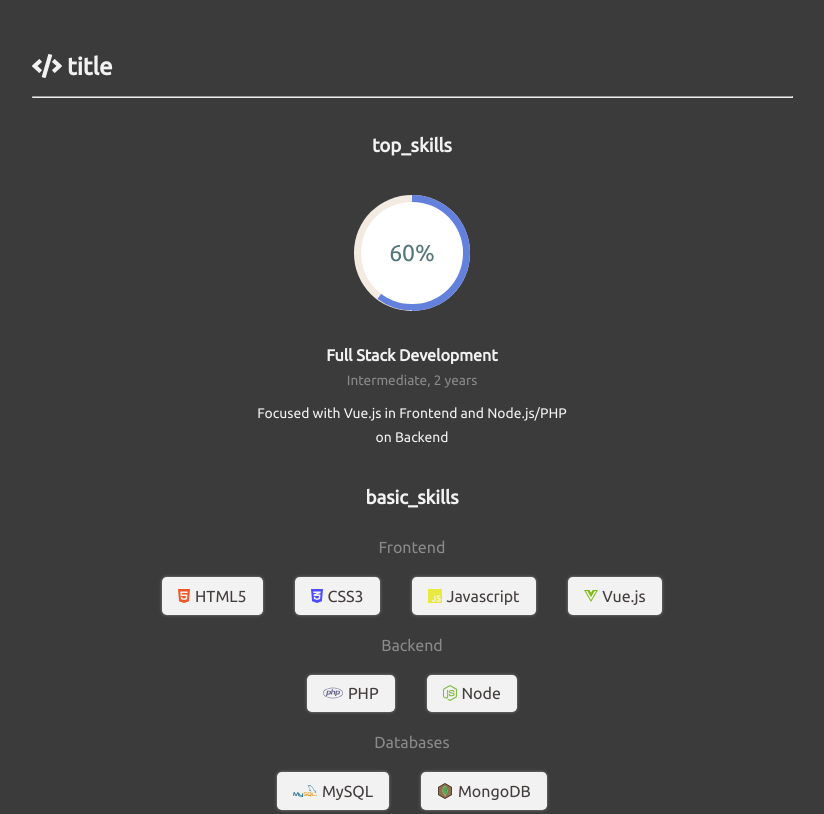
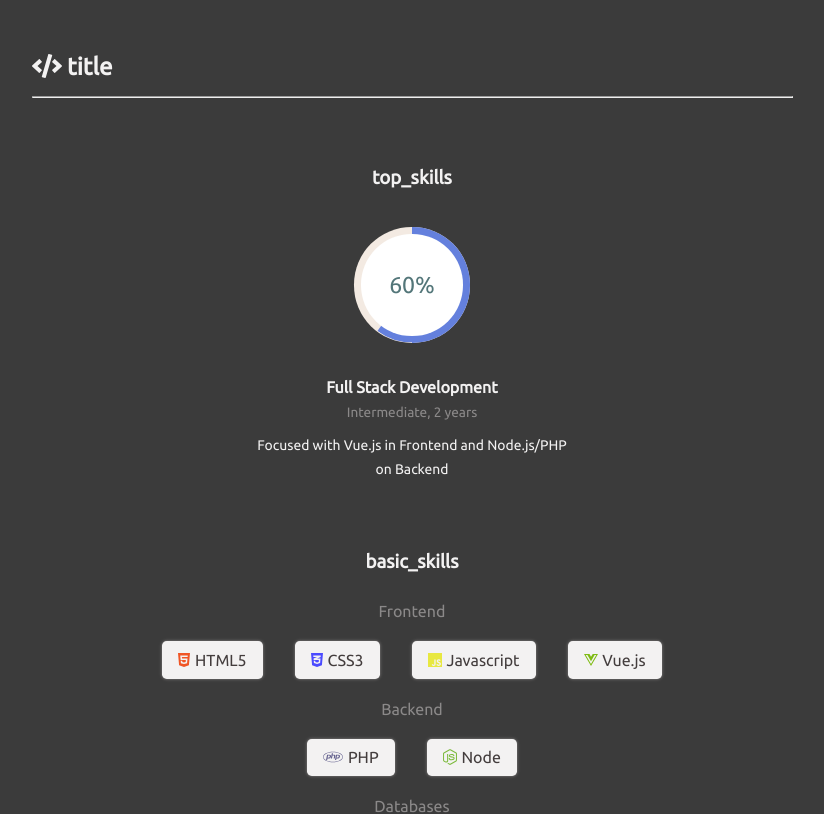
Before and after one commit to PedGarblue/budare.dev, a Vue app: page / in a window 1280 px wide. Shown: the part 1340-2154 px from the top of the page, without its empty margins (228-1052 px from the left). Built offline with nearby package versions, Linux system fonts and the light colour scheme.

Commit message:
Skills section components refactor

```diff
--- a/src/components/Skills.vue
+++ b/src/components/Skills.vue
@@ -6,19 +6,11 @@
         {{ t('title') }}
       </h2>
       <hr />
-      <div class="top-skills">
-        <h3>{{ t('top_skills') }}</h3>
-        <div class="flex">
-          <skills-main-item
-            v-for="skill in skills.top"
-            :key="skill.id"
-            :percentage="skill.percentage"
-            :title="skill.title[locale]"
-            :time="skill.time[locale]"
-            :desc="skill.desc[locale]"
-          />
-        </div>
-      </div>
+      <skills-list
+        :title="t('top_skills')"
+        :items="skills.top"
+        item-type="card"
+      />
       <skills-list :title="t('basic_skills')" :items="skills.misc" />
       <skills-list :title="t('languages')" :items="skills.languages" />
     </div>
@@ -26,7 +18,6 @@
 </template>
 
 <script>
-import SkillsMainItem from './SkillsMainItem';
 import SkillsList from './SkillsList';
 import skills from '@/data/skills';
 import { useI18n } from 'vue-i18n';
@@ -34,41 +25,29 @@
 export default {
   name: 'Skills',
   components: {
-    SkillsMainItem,
     SkillsList,
   },
   setup() {
-    const { t, locale } = useI18n({
+    const { t } = useI18n({
       inheritLocale: true,
       useScope: 'local',
     });
 
     return {
       t,
-      locale,
       skills,
     };
   },
 };
 </script>
 
-<style lang="scss" scoped>
-.top-skills {
-  text-align: center;
-  margin-top: $big;
-  margin-bottom: $big;
-  justify-content: center;
-}
-.misc-skills {
-  margin-top: $extra-big;
-}
-</style>
+<style lang="scss" scoped></style>
 
 <i18n>
 {
   "en": {
     "title": "Skills",
-    "top_skills": "Top Skills",
+    "top_skills": "Main Skills",
     "basic_skills": "Tecnologies",
     "languages": "Languages",
   },
--- a/src/components/SkillsList.vue
+++ b/src/components/SkillsList.vue
@@ -1,24 +1,32 @@
 <template>
   <div class="skillsList">
     <h3 v-if="title">{{ title }}</h3>
-    <div v-for="skillset in items" :key="skillset.id" class="flex skillset">
+    <div v-for="skillset in items" :key="skillset.id" class="skillset">
       <div class="skillset__name">{{ skillset.name }}</div>
-      <skills-list-item
-        v-for="skill in skillset.skills"
-        :key="skill.title"
-        :skill="skill"
-      />
+      <div class="skillset__items">
+        <component
+          :is="actualCardType"
+          v-for="skill in skillset.skills"
+          :key="skill.title"
+          :skill="skill"
+        />
+      </div>
     </div>
   </div>
 </template>
 
 <script>
-import SkillsListItem from './SkillsListItem';
+import SkillsListItemBasic from './SkillsListItemBasic';
+import SkillsListItemCard from './SkillsListItemCard';
+
+const CARD_ITEM = 'card';
+const BASIC_ITEM = 'basic';
 
 export default {
   name: 'SkillsList',
   components: {
-    SkillsListItem,
+    SkillsListItemBasic,
+    SkillsListItemCard,
   },
   props: {
     items: {
@@ -31,18 +39,34 @@
         return '';
       },
     },
+    itemType: {
+      type: String,
+      validate(value) {
+        return [CARD_ITEM, BASIC_ITEM].includes(value);
+      },
+      default() {
+        return BASIC_ITEM;
+      },
+    },
+  },
+  computed: {
+    actualCardType() {
+      return `skills-list-item-${this.itemType}`;
+    },
   },
 };
 </script>
 
 <style lang="scss" scoped>
 .skillsList {
+  margin-top: $extra-big;
+  margin-bottom: $extra-big;
   text-align: center;
-  margin-top: $big;
-  margin-bottom: $big;
   justify-content: center;
 }
 .skillset {
+  @include flex;
+
   justify-content: center;
 
   &__name {
@@ -50,5 +74,11 @@
     font-weight: lighter;
     color: $text-terciary;
   }
+
+  &__items {
+    @include flex;
+
+    justify-content: center;
+  }
 }
 </style>
--- a/src/components/SkillsListItem.vue
+++ b/src/components/SkillsListItemBasic.vue
@@ -1,16 +1,16 @@
 <template>
-  <span class="flex skill">
+  <span class="skill">
     <custom-icon
       v-if="skill.icon"
       :icon="skill.icon"
-      class="margin-right-s"
       :style="skill.style"
+      class="skill__icon"
     />
-    <span>{{ formattedTitle }}</span>
+    <span class="skill__title">{{ title }}</span>
     <a
       v-if="skill.certificate"
       :href="skill.certificate"
-      class="margin-left-s"
+      class="skill__certificate"
       rel="noopener noreferrer"
     >
       <custom-icon :icon="['fas', 'certificate']" />
@@ -33,7 +33,7 @@
     },
   },
   computed: {
-    formattedTitle() {
+    title() {
       let title = this.skill.title;
       if (this.skill.level) title = `${title} - ${this.skill.level}`;
       return title;
@@ -44,6 +44,8 @@
 
 <style lang="scss" scoped>
 .skill {
+  @include flex;
+
   width: max-content;
   margin: $medium;
   padding: $small $medium;
@@ -51,5 +53,13 @@
   background-color: $background-terciary;
   box-shadow: 0em 0em 0.2em 0em $text-terciary;
   border-radius: $small;
+
+  &__icon {
+    margin-right: $small;
+  }
+
+  &__certificate {
+    margin-left: $small;
+  }
 }
 </style>
--- /dev/null
+++ b/src/components/SkillsListItemCard.vue
@@ -0,0 +1,92 @@
+<template>
+  <div class="skill">
+    <div class="skill__progress">
+      <ProgressCircle :percentage="percentage" />
+    </div>
+    <div class="skill__title">
+      {{ title }}
+    </div>
+    <div class="skill__time">
+      {{ time }}
+    </div>
+    <div class="skill__desc">
+      {{ desc }}
+    </div>
+  </div>
+</template>
+
+<script>
+import { useI18n } from 'vue-i18n';
+import ProgressCircle from './lib/ProgressCircle';
+
+export default {
+  name: 'Skill',
+  components: {
+    ProgressCircle,
+  },
+  props: {
+    skill: {
+      type: Object,
+      required: true,
+    },
+  },
+  setup() {
+    const { t, locale } = useI18n({
+      inheritLocale: true,
+      useScope: 'local',
+    });
+
+    return {
+      t,
+      locale,
+    };
+  },
+  computed: {
+    percentage() {
+      return this.skill.percentage;
+    },
+    title() {
+      return this.skill.title[this.locale];
+    },
+    time() {
+      return this.skill.time[this.locale];
+    },
+    desc() {
+      return this.skill.desc[this.locale];
+    },
+  },
+};
+</script>
+
+<style lang="scss" scoped>
+.skill {
+  @include flex(column);
+
+  text-align: center;
+  margin: 0 auto;
+  width: 20em;
+
+  &__progress {
+    @include flex;
+
+    width: 9em;
+    height: 9em;
+    margin-bottom: $medium;
+  }
+
+  &__title {
+    font-weight: bold;
+  }
+
+  &__time {
+    font-size: 0.85em;
+    font-weight: lighter;
+    color: $text-terciary;
+  }
+
+  &__desc {
+    font-size: 0.87em;
+    margin-top: 0.5rem;
+  }
+}
+</style>
--- a/src/components/SkillsMainItem.vue
+++ /dev/null
@@ -1,70 +0,0 @@
-<template>
-  <div class="skill flex-column">
-    <div class="progress flex">
-      <ProgressCircle :percentage="percentage" />
-    </div>
-    <div class="title">
-      {{ title }}
-    </div>
-    <div class="time">
-      {{ time }}
-    </div>
-    <div class="desc">
-      {{ desc }}
-    </div>
-  </div>
-</template>
-
-<script>
-import ProgressCircle from './lib/ProgressCircle';
-
-export default {
-  name: 'Skill',
-  components: {
-    ProgressCircle,
-  },
-  props: {
-    percentage: {
-      type: Number,
-      required: true,
-    },
-    title: {
-      type: String,
-      required: true,
-    },
-    time: {
-      type: String,
-      required: true,
-    },
-    desc: {
-      type: String,
-      required: true,
-    },
-  },
-};
-</script>
-
-<style lang="scss" scoped>
-.skill {
-  text-align: center;
-  margin: 0 auto;
-  width: 20em;
-}
-.progress {
-  width: 9em;
-  height: 9em;
-  margin-bottom: $medium;
-}
-.title {
-  font-weight: bold;
-}
-.time {
-  font-size: 0.85em;
-  font-weight: lighter;
-  color: $text-terciary;
-}
-.desc {
-  font-size: 0.87em;
-  margin-top: 0.5rem;
-}
-</style>
--- a/src/data/skills.js
+++ b/src/data/skills.js
@@ -1,5 +1,8 @@
 export default {
   top: [
+    {
+      id: 'main',
+      skills: [
         {
           id: 'Fullstack Developer',
           title: {
@@ -16,6 +19,8 @@
       and Node.js/PHP on Backend`,
             es: `Enfocado en Vue.js en Frontend y Node.js/PHP en Backend`,
           },
+        },
+      ],
     },
   ],
   misc: [
```
Lines whose indentation alone changed are shown as unchanged.
